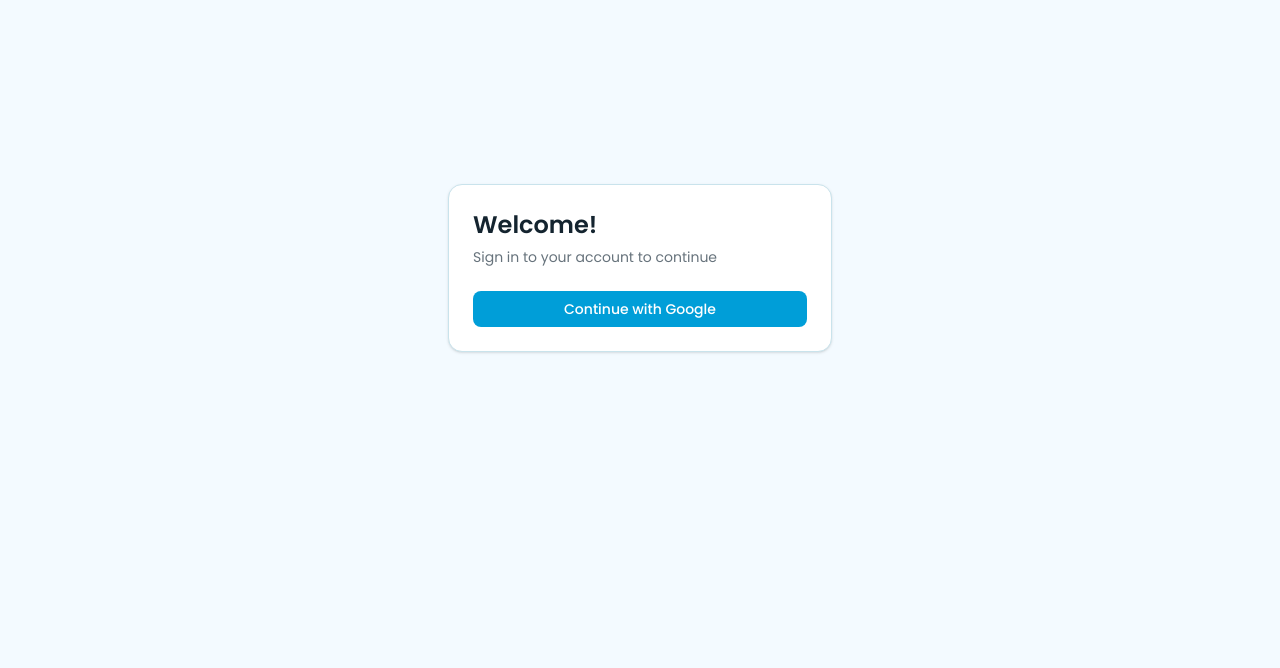
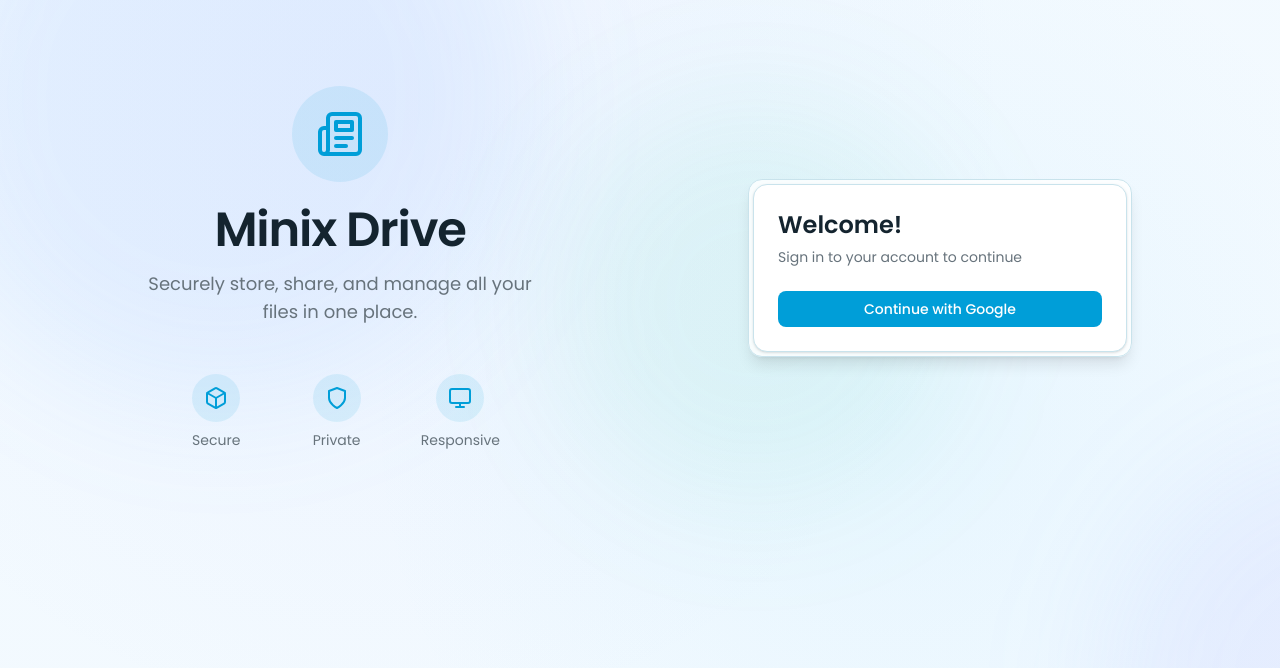
Before and after one commit to gyminii/Minix, a Next.js app: page /auth/login in a window 1280 px wide. Shown: the part 132-800 px from the top of the page. Built offline with nearby package versions, Linux system fonts and the light colour scheme; a web font is replaced by a local one.

Commit message:
Login page done

```diff
--- a/app/auth/login/page.tsx
+++ b/app/auth/login/page.tsx
@@ -1,11 +1,335 @@
-import { LoginForm } from '@/components/login-form'
+"use client";
+
+import type React from "react";
+
+import { LoginForm } from "@/components/login-form";
+import { motion } from "framer-motion";
+import { useTheme } from "next-themes";
+import { useEffect, useState } from "react";
+import { useIsMobile } from "@/hooks/use-mobile";
+
+// Animated background blob component
+const AnimatedBlob = ({
+	className,
+	initialX,
+	initialY,
+	size = 400,
+	mobileSize,
+	color = "rgba(96, 165, 250, 0.2)",
+	duration = 20,
+}: {
+	className?: string;
+	initialX: number;
+	initialY: number;
+	size?: number;
+	mobileSize?: number;
+	color?: string;
+	duration?: number;
+}) => {
+	const isMobile = useIsMobile();
+	const actualSize = isMobile && mobileSize ? mobileSize : size;
+
+	return (
+		<motion.div
+			className={`absolute rounded-full blur-3xl ${className}`}
+			style={{
+				width: actualSize,
+				height: actualSize,
+				background: color,
+				x: initialX,
+				y: initialY,
+			}}
+			animate={{
+				x: [initialX, initialX + 30, initialX - 30, initialX],
+				y: [initialY, initialY - 30, initialY + 40, initialY],
+			}}
+			transition={{
+				duration,
+				repeat: Number.POSITIVE_INFINITY,
+				repeatType: "reverse",
+				ease: "easeInOut",
+			}}
+		/>
+	);
+};
+
+// Hover-animated icon component
+const HoverIcon = ({
+	icon,
+	label,
+	delay = 0,
+	className = "",
+}: {
+	icon: React.ReactNode;
+	label: string;
+	delay?: number;
+	className?: string;
+}) => {
+	return (
+		<motion.div
+			className="flex flex-col items-center justify-center w-20 group cursor-pointer"
+			initial={{ opacity: 0, y: 20 }}
+			animate={{ opacity: 1, y: 0 }}
+			transition={{ delay, duration: 0.5 }}
+		>
+			<motion.div
+				className={`flex items-center justify-center rounded-full bg-primary/10 p-3 transition-all duration-300 group-hover:bg-primary/20 ${className}`}
+				whileHover={{
+					y: -8,
+					scale: 1.05,
+					transition: { duration: 0.2 },
+				}}
+			>
+				{icon}
+			</motion.div>
+			<motion.div
+				className="mt-2 text-sm text-muted-foreground transition-colors duration-300 group-hover:text-primary"
+				initial={{ opacity: 0 }}
+				animate={{ opacity: 1 }}
+				transition={{ delay: delay + 0.2, duration: 0.5 }}
+			>
+				{label}
+			</motion.div>
+		</motion.div>
+	);
+};
 
 export default function Page() {
+	const { theme } = useTheme();
+	const [mounted, setMounted] = useState(false);
+	const isMobile = useIsMobile();
+	const [windowSize, setWindowSize] = useState({ width: 0, height: 0 });
+
+	// Handle window resize and initial size
+	useEffect(() => {
+		function handleResize() {
+			setWindowSize({
+				width: window.innerWidth,
+				height: window.innerHeight,
+			});
+		}
+
+		// Set initial size
+		handleResize();
+
+		// Add event listener
+		window.addEventListener("resize", handleResize);
+
+		// Clean up
+		return () => window.removeEventListener("resize", handleResize);
+	}, []);
+
+	// Prevent hydration mismatch
+	useEffect(() => {
+		setMounted(true);
+	}, []);
+
+	if (!mounted) {
 		return (
 			<div className="flex min-h-svh w-full items-center justify-center p-6 md:p-10">
 				<div className="w-full max-w-sm">
 					<LoginForm />
 				</div>
 			</div>
-  )
+		);
 	}
+
+	return (
+		<div className="relative flex min-h-svh w-full flex-col overflow-hidden bg-gradient-to-b from-background to-background">
+			{/* Animated Background Blobs */}
+			<div className="absolute inset-0 z-0 overflow-hidden">
+				<AnimatedBlob
+					initialX={-100}
+					initialY={-50}
+					size={600}
+					mobileSize={300}
+					color="rgba(96, 165, 250, 0.1)"
+					duration={25}
+				/>
+				<AnimatedBlob
+					initialX={windowSize.width - 200}
+					initialY={windowSize.height - 200}
+					size={500}
+					mobileSize={250}
+					color="rgba(129, 140, 248, 0.1)"
+					duration={20}
+				/>
+				<AnimatedBlob
+					initialX={windowSize.width / 2 - 100}
+					initialY={windowSize.height / 2 - 150}
+					size={400}
+					mobileSize={200}
+					color="rgba(52, 211, 153, 0.08)"
+					duration={30}
+				/>
+				<div className="absolute inset-0 bg-[radial-gradient(circle_at_30%_30%,rgba(120,120,255,0.05),transparent_60%)]"></div>
+				<div className="absolute inset-0 bg-[radial-gradient(circle_at_70%_70%,rgba(90,200,255,0.08),transparent_50%)]"></div>
+			</div>
+
+			{/* Content */}
+			<div className="relative z-10 flex min-h-svh w-full items-center justify-center p-6 md:p-10">
+				<div className="w-full max-w-6xl mx-auto">
+					{/* Grid layout - vertical on mobile, horizontal on desktop */}
+					<div className="grid grid-cols-1 md:grid-cols-2 gap-8 md:gap-12 items-center">
+						{/* Left side: Branding */}
+						<motion.div
+							className="flex flex-col items-center justify-center text-center md:items-center"
+							initial={{ opacity: 0, y: 20 }}
+							animate={{ opacity: 1, y: 0 }}
+							transition={{ duration: 0.8, ease: "easeOut" }}
+						>
+							<motion.div
+								initial={{ scale: 0.8, opacity: 0 }}
+								animate={{ scale: 1, opacity: 1 }}
+								transition={{ delay: 0.3, duration: 0.8, ease: "easeOut" }}
+								className="flex h-16 w-16 md:h-24 md:w-24 items-center justify-center rounded-full bg-primary/10"
+								whileHover={{
+									scale: 1.05,
+									backgroundColor: "rgba(var(--primary), 0.2)",
+									transition: { duration: 0.2 },
+								}}
+							>
+								<svg
+									xmlns="http://www.w3.org/2000/svg"
+									viewBox="0 0 24 24"
+									fill="none"
+									stroke="currentColor"
+									strokeWidth="2"
+									strokeLinecap="round"
+									strokeLinejoin="round"
+									className="h-8 w-8 md:h-12 md:w-12 text-primary"
+								>
+									<path d="M4 22h16a2 2 0 0 0 2-2V4a2 2 0 0 0-2-2H8a2 2 0 0 0-2 2v16a2 2 0 0 1-2 2Zm0 0a2 2 0 0 1-2-2v-9c0-1.1.9-2 2-2h2" />
+									<path d="M18 14h-8" />
+									<path d="M15 18h-5" />
+									<path d="M10 6h8v4h-8V6Z" />
+								</svg>
+							</motion.div>
+
+							<motion.h1
+								className="mt-4 text-2xl md:text-4xl font-bold tracking-tight md:mt-6 md:text-5xl"
+								initial={{ opacity: 0, y: 20 }}
+								animate={{ opacity: 1, y: 0 }}
+								transition={{ delay: 0.5, duration: 0.8 }}
+							>
+								Minix Drive
+							</motion.h1>
+
+							<motion.p
+								className="text-muted-foreground mx-auto max-w-sm text-sm md:text-lg mt-2 md:mt-4"
+								initial={{ opacity: 0, y: 20 }}
+								animate={{ opacity: 1, y: 0 }}
+								transition={{ delay: 0.7, duration: 0.8 }}
+							>
+								Securely store, share, and manage all your files in one place.
+							</motion.p>
+
+							{/* Feature Icons - Hover animation instead of continuous */}
+							<motion.div
+								className="mt-6 md:mt-12 flex justify-center w-full"
+								initial={{ opacity: 0, y: 10 }}
+								animate={{ opacity: 1, y: 0 }}
+								transition={{ delay: 0.9, duration: 0.5 }}
+							>
+								<div className="flex justify-center space-x-8 md:space-x-12 w-full max-w-xs mx-auto">
+									<HoverIcon
+										delay={1.1}
+										icon={
+											<svg
+												xmlns="http://www.w3.org/2000/svg"
+												width={isMobile ? "18" : "24"}
+												height={isMobile ? "18" : "24"}
+												viewBox="0 0 24 24"
+												fill="none"
+												stroke="currentColor"
+												strokeWidth="2"
+												strokeLinecap="round"
+												strokeLinejoin="round"
+												className="text-primary"
+											>
+												<path d="M21 16V8a2 2 0 0 0-1-1.73l-7-4a2 2 0 0 0-2 0l-7 4A2 2 0 0 0 3 8v8a2 2 0 0 0 1 1.73l7 4a2 2 0 0 0 2 0l7-4A2 2 0 0 0 21 16z"></path>
+												<polyline points="3.29 7 12 12 20.71 7"></polyline>
+												<line x1="12" y1="22" x2="12" y2="12"></line>
+											</svg>
+										}
+										label="Secure"
+									/>
+
+									<HoverIcon
+										delay={1.3}
+										icon={
+											<svg
+												xmlns="http://www.w3.org/2000/svg"
+												width={isMobile ? "18" : "24"}
+												height={isMobile ? "18" : "24"}
+												viewBox="0 0 24 24"
+												fill="none"
+												stroke="currentColor"
+												strokeWidth="2"
+												strokeLinecap="round"
+												strokeLinejoin="round"
+												className="text-primary"
+											>
+												<path d="M12 22s8-4 8-10V5l-8-3-8 3v7c0 6 8 10 8 10z"></path>
+											</svg>
+										}
+										label="Private"
+									/>
+
+									<HoverIcon
+										delay={1.5}
+										icon={
+											<svg
+												xmlns="http://www.w3.org/2000/svg"
+												width={isMobile ? "18" : "24"}
+												height={isMobile ? "18" : "24"}
+												viewBox="0 0 24 24"
+												fill="none"
+												stroke="currentColor"
+												strokeWidth="2"
+												strokeLinecap="round"
+												strokeLinejoin="round"
+												className="text-primary"
+											>
+												<rect
+													x="2"
+													y="3"
+													width="20"
+													height="14"
+													rx="2"
+													ry="2"
+												></rect>
+												<line x1="8" y1="21" x2="16" y2="21"></line>
+												<line x1="12" y1="17" x2="12" y2="21"></line>
+											</svg>
+										}
+										label="Responsive"
+									/>
+								</div>
+							</motion.div>
+						</motion.div>
+
+						{/* Right side: Login Form */}
+						<motion.div
+							className="flex items-center justify-center mt-8 md:mt-0"
+							initial={{ opacity: 0, y: 20 }}
+							animate={{ opacity: 1, y: 0 }}
+							transition={{ duration: 0.8, ease: "easeOut", delay: 0.3 }}
+						>
+							<div className="w-full max-w-sm">
+								<motion.div
+									initial={{ scale: 0.95, opacity: 0 }}
+									animate={{ scale: 1, opacity: 1 }}
+									transition={{ delay: 0.4, duration: 0.5 }}
+									className="backdrop-blur-sm bg-card/80 rounded-xl border shadow-lg p-1 w-full hover:shadow-xl transition-shadow duration-300"
+								>
+									<LoginForm />
+								</motion.div>
+							</div>
+						</motion.div>
+					</div>
+				</div>
+			</div>
+		</div>
+	);
+}
--- a/package.json
+++ b/package.json
@@ -28,6 +28,7 @@
     "@radix-ui/react-toggle": "^1.1.6",
     "@radix-ui/react-toggle-group": "^1.1.7",
     "@radix-ui/react-tooltip": "^1.2.3",
+    "@react-three/drei": "^9.0.1",
     "@supabase/ssr": "^0.6.1",
     "@supabase/supabase-js": "^2.49.4",
     "@tanstack/react-query": "^5.74.4",
```
Also changed, not shown: 1 other file (tests, documents, lock files or other folders). Lines whose indentation alone changed are shown as unchanged.
